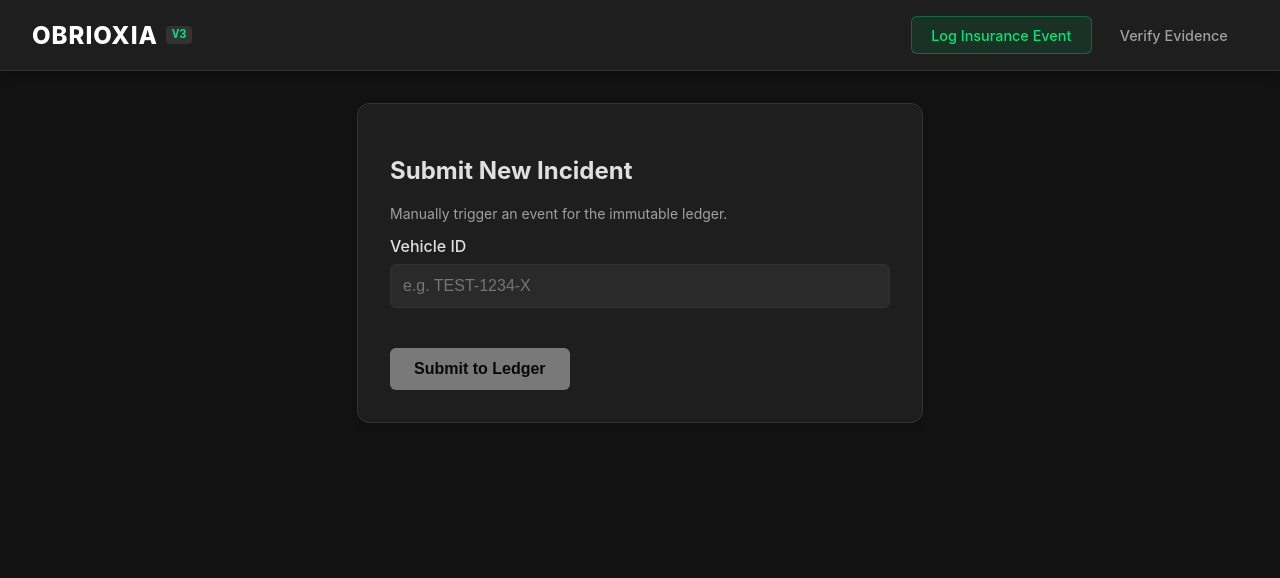
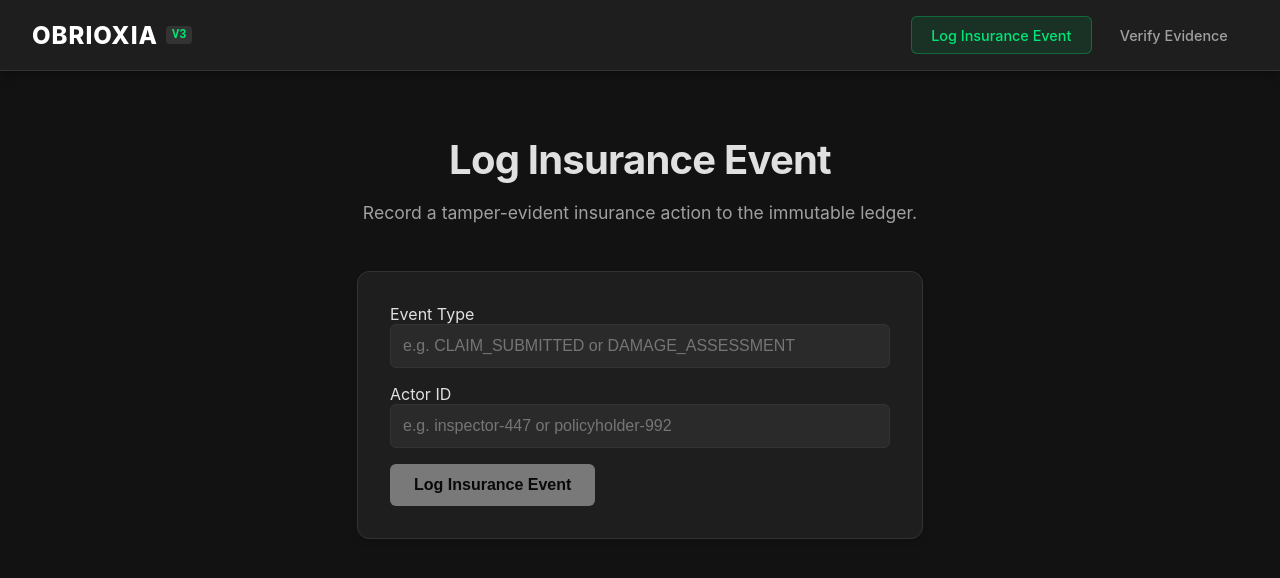
Before and after one commit to obrioxia/obrioxia_frontend, an Angular app: page /submit in a window 1280 px wide. Shown: the top 578 px of the page. Built offline with nearby package versions, Linux system fonts and the light colour scheme.

Commit message:
Update insurance event UI and submit component

```diff
--- a/package.json
+++ b/package.json
@@ -2,10 +2,9 @@
   "name": "obrioxia-frontend",
   "version": "0.0.0",
   "scripts": {
-    "ng": "ng",
     "start": "ng serve",
-    "build": "ng build",
-    "watch": "ng build --watch --configuration development",
+    "build": "npx ng build --configuration production",
+    "watch": "npx ng build --watch --configuration development",
     "test": "ng test"
   },
   "prettier": {
--- a/src/app/submit/submit.component.html
+++ b/src/app/submit/submit.component.html
@@ -1,27 +1,28 @@
-<div class="card">
-  <h2>Submit New Incident</h2>
-  <p class="help-text">Manually trigger an event for the immutable ledger.</p>
-
-  <div class="form-group">
-    <label for="vid">Vehicle ID</label>
-    <input
-      type="text"
-      id="vid"
-      [(ngModel)]="vehicleId"
-      placeholder="e.g. TEST-1234-X"
-      [disabled]="isLoading"
-    >
+<div class="container">
+  <div class="header">
+    <h1>Log Insurance Event</h1>
+    <p>Record a tamper-evident insurance action to the immutable ledger.</p>
   </div>
 
-  <button class="btn-primary" (click)="onSubmit()" [disabled]="isLoading || !vehicleId">
-    {{ isLoading ? 'Processing...' : 'Submit to Ledger' }}
-  </button>
+  <div class="card">
 
-  <div *ngIf="successMessage" class="success-message">
-    {{ successMessage }}
-  </div>
+    <label>Event Type</label>
+    <input type="text"
+           [(ngModel)]="eventType"
+           placeholder="e.g. CLAIM_SUBMITTED or DAMAGE_ASSESSMENT" />
 
-  <div *ngIf="errorMessage" class="error-message" style="margin-top: 1rem; color: #ff6b6b; text-align: center;">
-    {{ errorMessage }}
+    <label>Actor ID</label>
+    <input type="text"
+           [(ngModel)]="actorId"
+           placeholder="e.g. inspector-447 or policyholder-992" />
+
+    <button class="btn-primary"
+            (click)="onSubmit()"
+            [disabled]="isLoading || !eventType || !actorId">
+      {{ isLoading ? 'Submitting…' : 'Log Insurance Event' }}
+    </button>
+
+    <p *ngIf="errorMessage" class="error-message">{{ errorMessage }}</p>
+    <p *ngIf="successMessage" class="success-message">{{ successMessage }}</p>
   </div>
 </div>
--- a/src/app/submit/submit.component.ts
+++ b/src/app/submit/submit.component.ts
@@ -1,4 +1,4 @@
-import { Component, inject } from '@angular/core';
+import { Component } from '@angular/core';
 import { CommonModule } from '@angular/common';
 import { FormsModule } from '@angular/forms';
 import { LogsService } from '../services/logs.service';
@@ -11,41 +11,33 @@ import { LogsService } from '../services/logs.service';
   styleUrls: ['./submit.component.css']
 })
 export class SubmitComponent {
-  logsService = inject(LogsService);
-
-  // THIS WAS MISSING — the cause of the error
-  vehicleId: string = '';
+  eventType = '';
+  actorId = '';
 
   isLoading = false;
+  errorMessage = '';
   successMessage = '';
-  errorMessage = '';
+
+  constructor(private logsService: LogsService) {}
 
   onSubmit() {
-    if (!this.vehicleId.trim()) return;
-
     this.isLoading = true;
+    this.errorMessage = '';
     this.successMessage = '';
-    this.errorMessage = '';
 
     const payload = {
-      event_type: "AI_SCORING_COMPLETE",
-      actor_id: "Model_Test",
-      data: { vehicleId: this.vehicleId }
+      event_type: this.eventType,
+      actor_id: this.actorId
     };
 
     this.logsService.submitInsuranceEvent(payload).subscribe({
-      next: (res: any) => {
+      next: () => {
         this.isLoading = false;
-        if (res.success) {
-          this.successMessage = `Event recorded! Sequence: ${res.sequence}`;
-          this.vehicleId = '';
-        } else {
-          this.errorMessage = res.error || 'Failed to record.';
-        }
+        this.successMessage = 'Insurance event logged successfully!';
       },
-      error: (err: any) => {
+      error: (err) => {
         this.isLoading = false;
-        this.errorMessage = err.message || 'Server error';
+        this.errorMessage = err?.message || 'Failed to record event.';
       }
     });
   }
```
